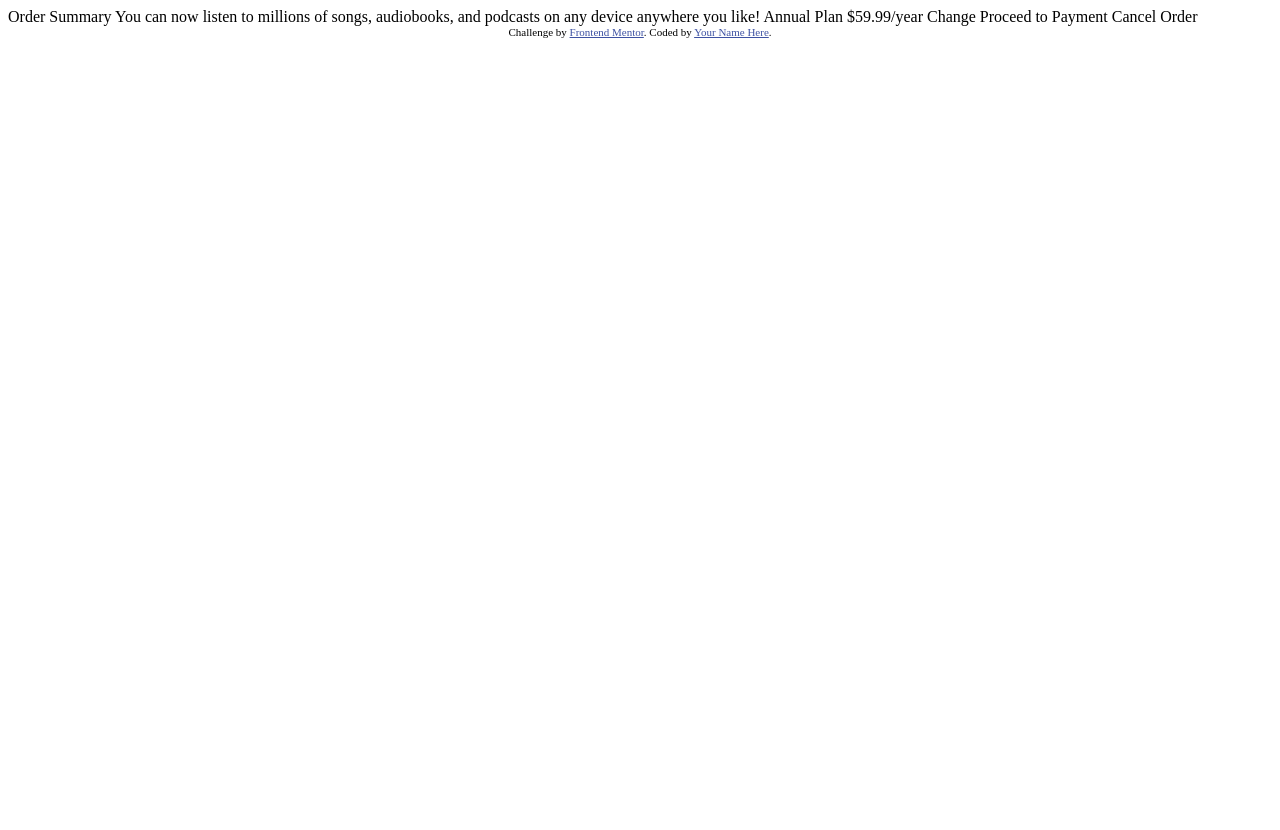
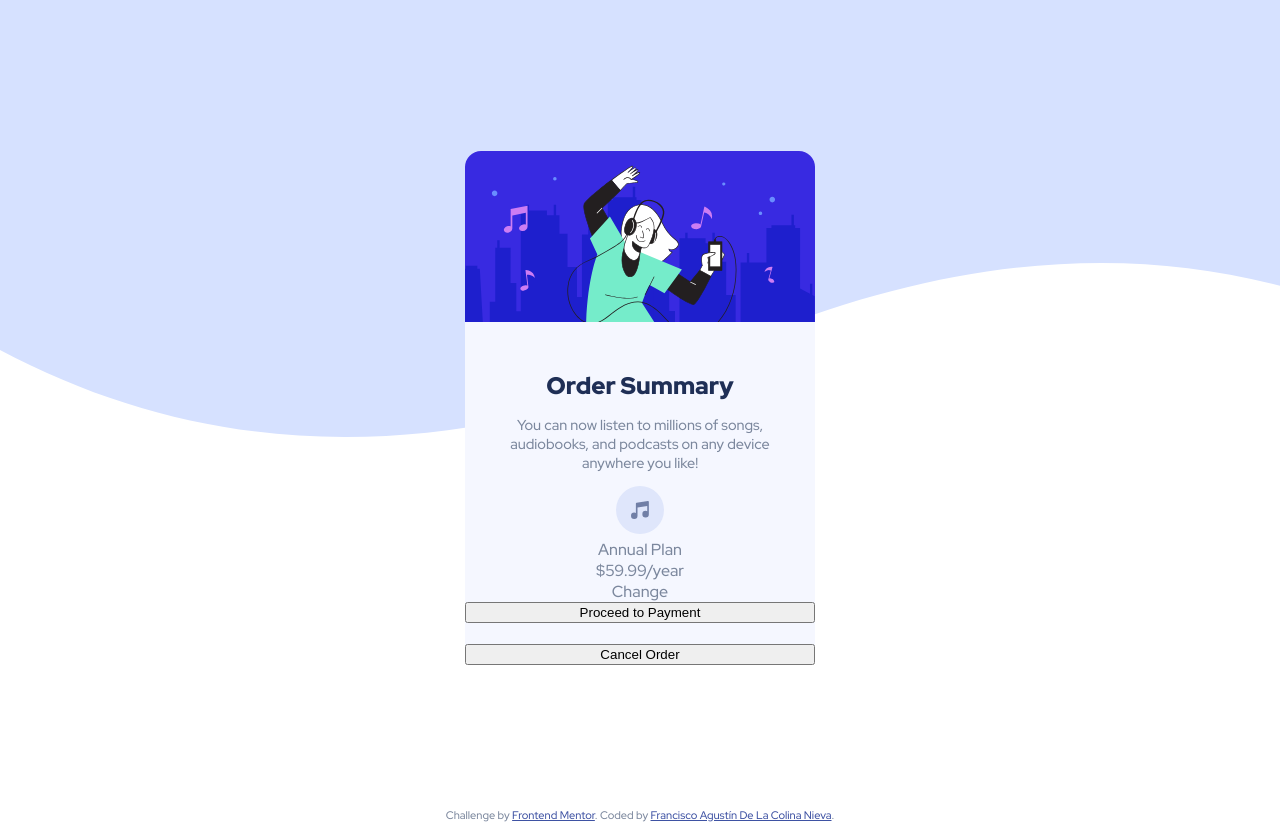
Before and after one commit to agudlc/OrderSumaryComponentFEMentor, a plain HTML site: page index.html in a window 1280 px wide. Before the commit the page ends 800 px from the top, so only its background shows below. Drawn offline with Linux system fonts and the light colour scheme.

Commit message:
first approach

```diff
--- a/index.html
+++ b/index.html
@@ -5,6 +5,7 @@
   <meta name="viewport" content="width=device-width, initial-scale=1.0"> <!-- displays site properly based on user's device -->
 
   <link rel="icon" type="image/png" sizes="32x32" href="./images/favicon-32x32.png">
+  <link rel="stylesheet" type="text/css" href="style.css">
 
   <title>Frontend Mentor | Order summary card</title>
 
@@ -15,23 +16,39 @@
   </style>
 </head>
 <body>
-
-  Order Summary
-
-  You can now listen to millions of songs, audiobooks, and podcasts on any
-  device anywhere you like!
-
-  Annual Plan
-  $59.99/year
-
-  Change
-
-  Proceed to Payment
-  Cancel Order
+  <main class="container">
+    <section class="card">
+      <img class="image" src="./images/illustration-hero.svg" alt="illustration-hero">
+      <article class="article">
+        <h1>Order Summary</h1>
+        <p>You can now listen to millions of songs, <br> audiobooks, and podcasts on any
+          device <br> anywhere you like!</p>
+        <div>
+          <div>
+            <img class="icon-music" src="./images/icon-music.svg" alt="icon-music">
+          </div>
+          <div>
+            <div>
+              <span>Annual Plan</span>
+            </div>
+            <div>
+              <span>$59.99/year</span>
+            </div>
+          </div>
+          <div>
+            <a>Change</a>
+          </div>
+        </div>
+      </article>
+      <button class="button-payment">Proceed to Payment</button>
+      <br>
+      <button class="button-cancel">Cancel Order</button>
+    </section>
+  </main>
 
   <div class="attribution">
     Challenge by <a href="https://www.frontendmentor.io?ref=challenge" target="_blank">Frontend Mentor</a>.
-    Coded by <a href="#">Your Name Here</a>.
+    Coded by <a href="#">Francisco Agustín De La Colina Nieva</a>.
   </div>
 </body>
 </html>
--- /dev/null
+++ b/style.css
@@ -0,0 +1,67 @@
+@import url('https://fonts.googleapis.com/css2?family=Red+Hat+Display:wght@500;700;900&display=swap');
+
+* {
+    box-sizing: border-box;
+}
+
+body {
+    font-family: 'Red Hat Display', sans-serif;
+    font-size: 16px;
+    font-weight: 500;
+    color: hsl(220, 15%, 55%);
+    background-image: url("./images/pattern-background-desktop.svg");
+    background-repeat: no-repeat;
+}
+
+.container {
+    display: flex;
+    flex-direction: column;
+    justify-content: center;
+    align-items: center;
+    height: 100%;
+    width: 100%;
+    min-height: 100vh;
+}
+
+.card {
+    display: flex;
+    flex-direction: column;
+    background-color: hsl(225, 100%, 98%);
+    /* padding: 5px; */
+    width: 350px;
+    border-radius: 1rem;
+}
+
+.image {
+    width: 100%;
+    height: auto;
+    border-top-left-radius: 1rem;
+    border-top-right-radius: 1rem;
+}
+
+.article {
+    text-align: center;
+}
+
+.article h1 {
+    color: hsl(223, 47%, 23%);
+    font-weight: 900;
+    font-size: 1.5rem;
+    margin-top: 3rem;
+    margin-bottom: 0.3rem;
+}
+
+.article p {
+    font-size: 0.9rem;
+}
+
+
+.attribution {
+    font-size: 11px;
+    text-align: center;
+}
+
+
+.attribution a {
+    color: hsl(228, 45%, 44%);
+}
```
